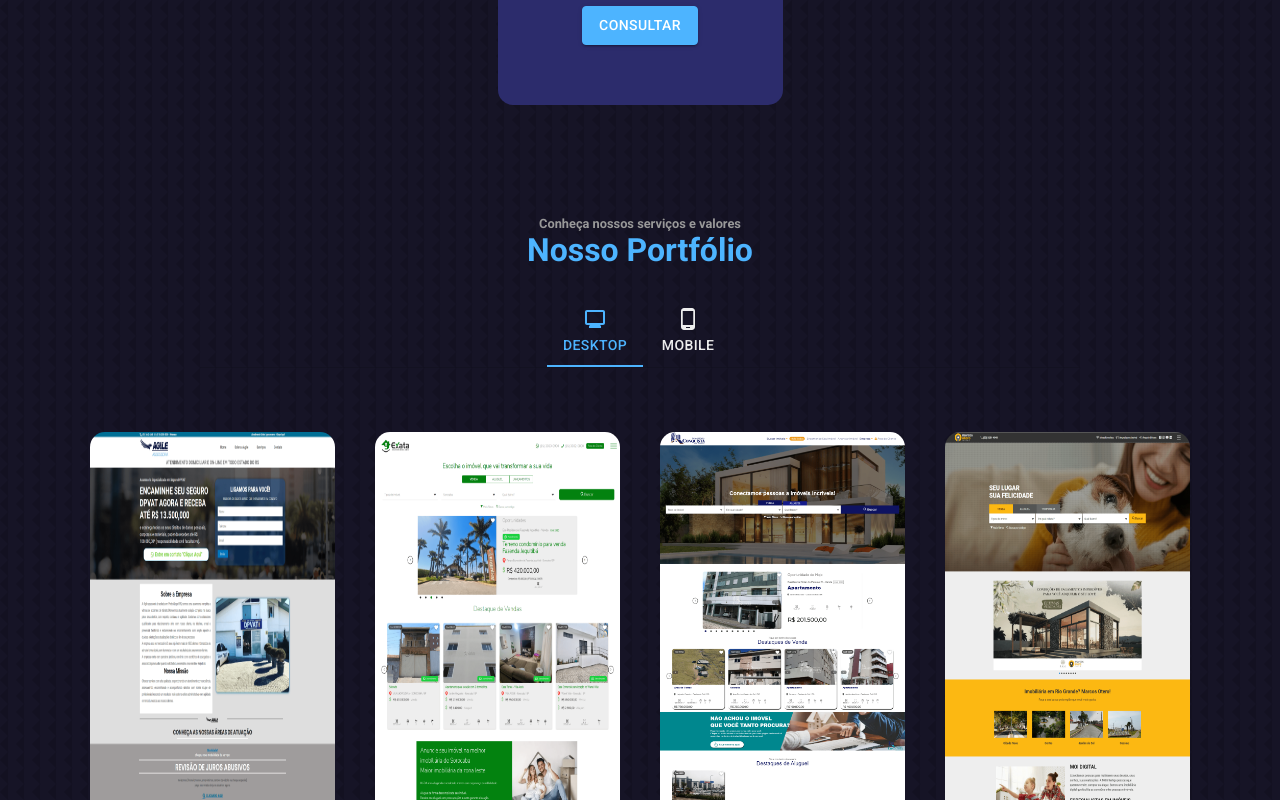
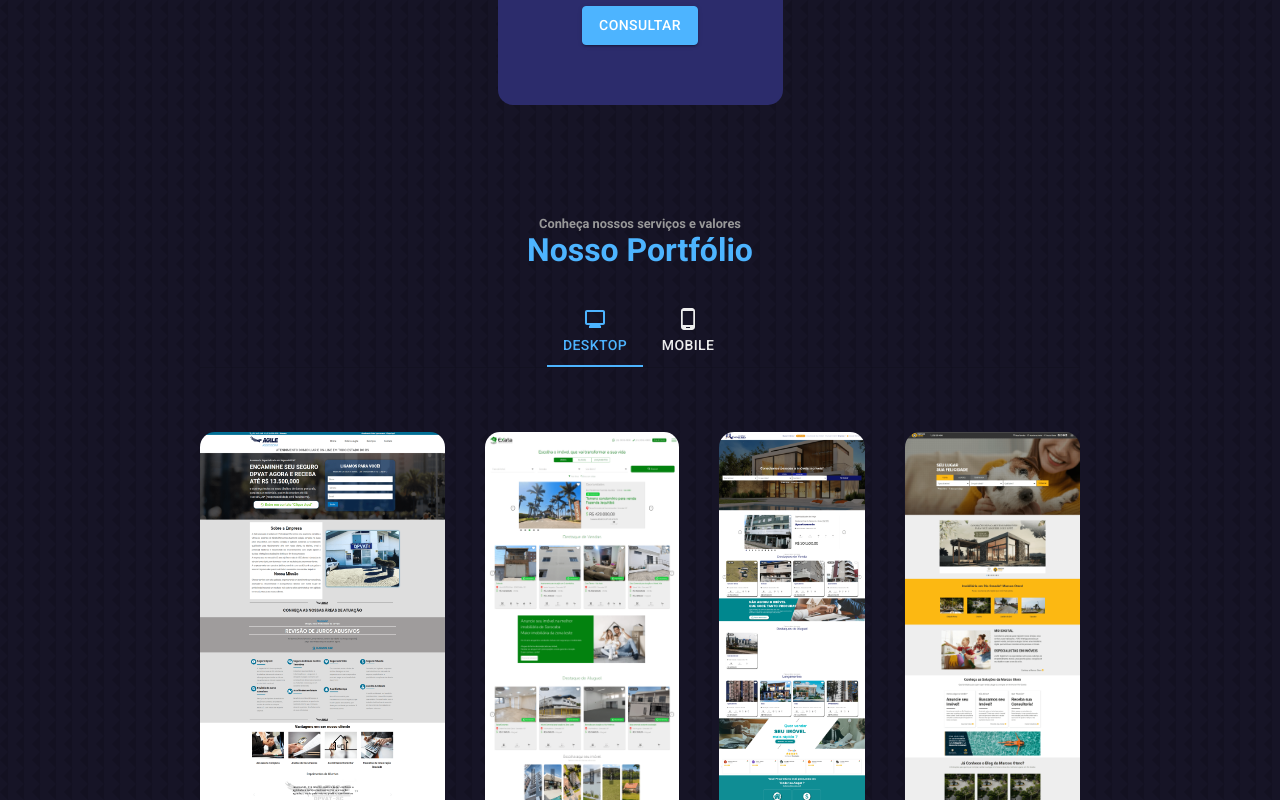
Before and after one commit to gustavo-lg/gwd-landingpage, a React (Create React App) app: page / in a window 1280 px wide. Shown: the part 2000-2800 px from the top of the page. Built offline with nearby package versions, Linux system fonts and the light colour scheme; the HTML template or start-up script is replaced by a standard one.

Commit message:
fix img size

```diff
--- a/src/components/Portfolio/Cards/Cards.module.scss
+++ b/src/components/Portfolio/Cards/Cards.module.scss
@@ -22,6 +22,7 @@
         border-radius: 15px;
         margin: 20px 20px 60px 20px;
         width: 245px;
+        max-height: 450px;
         &__icon{
             color: $light-blue;
             text-align: center;
```
